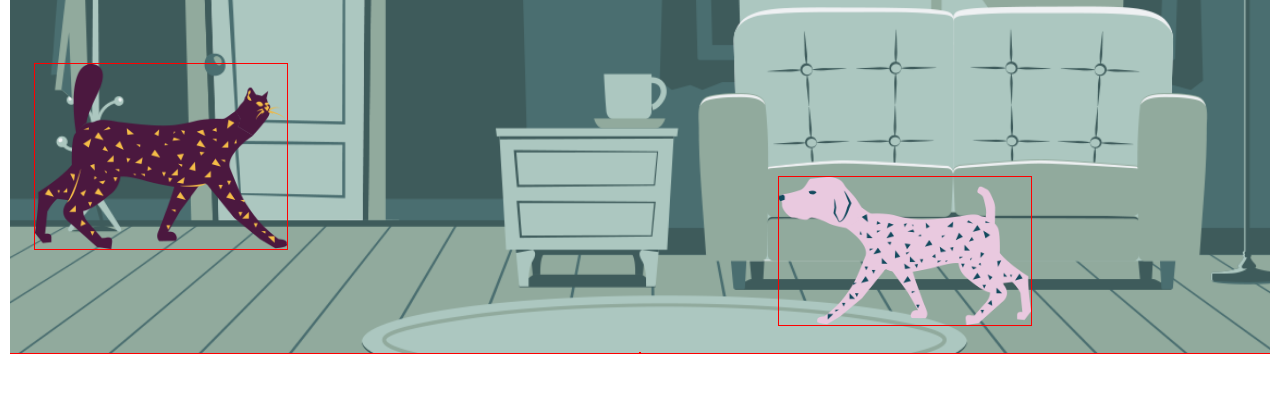
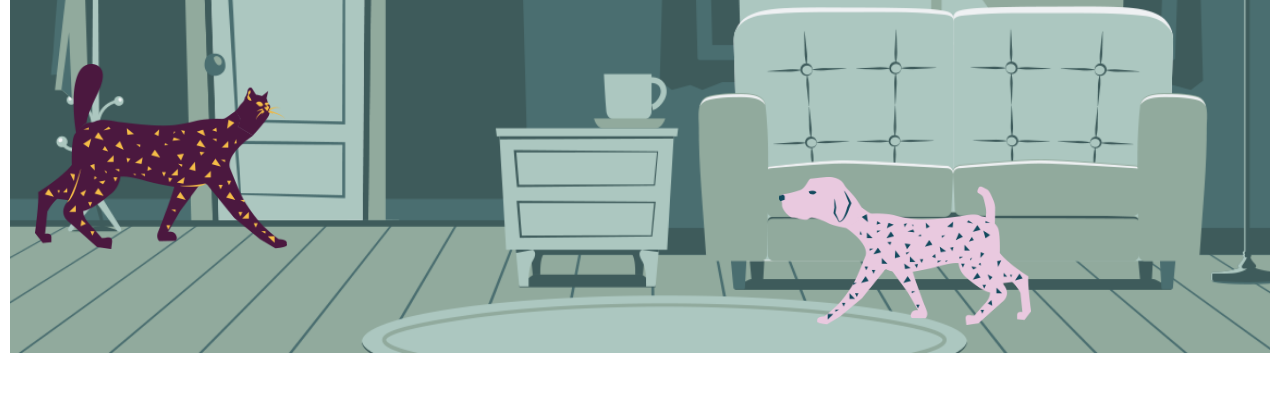
Before and after one commit to ken0568/DD103G3, a plain HTML site: page beAPetKeeper.html in a window 1280 px wide. Shown: the part 225-638 px from the top of the page. Drawn offline with nearby package versions, Linux system fonts and the light colour scheme.

Commit message:
- 修改成為飼主Css

```diff
--- a/css/beAPetKeeperStyle.css
+++ b/css/beAPetKeeperStyle.css
@@ -12,9 +12,9 @@ html {
 * {
     margin: 0;
     padding: 0;
-    outline: 1px solid red;
+    /* outline: 1px solid red; */
 }
-}
+
 
 html,
 body {
```
